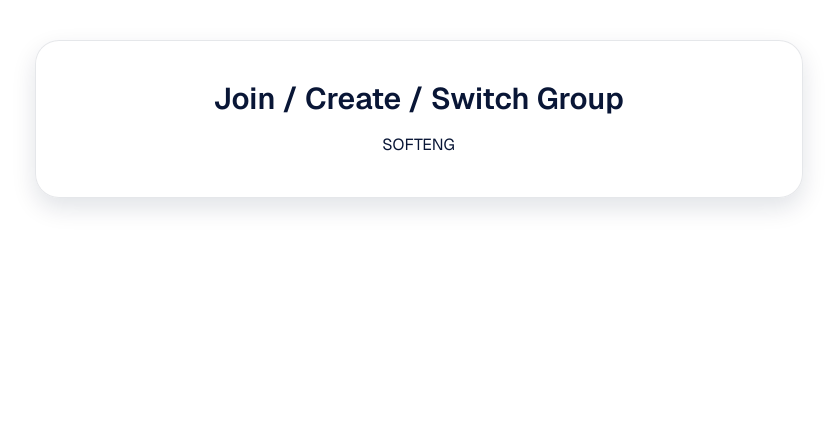
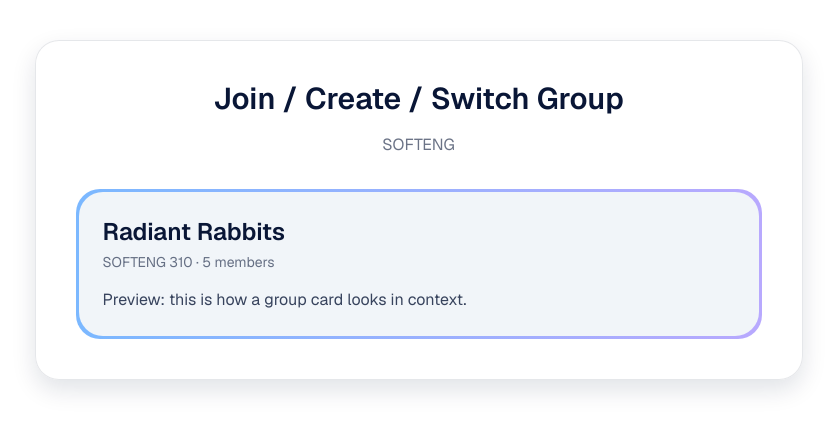
Before and after one commit to UOA-CS732-S1-2026/group-project-radiant-rabbits, a Next.js app: page /join-create-switch-group in a window 1280 px wide. Shown: the top 432 px of the page, without its empty margins (214-1051 px from the left). Built offline with nearby package versions, Linux system fonts and the light colour scheme.

Commit message:
feat(groups): add GroupCard and preview on join-create-switch-group page

```diff
--- a/src/app/(groups)/join-create-switch-group/page.tsx
+++ b/src/app/(groups)/join-create-switch-group/page.tsx
@@ -1,11 +1,29 @@
+import GroupCard from "@/components/ui/GroupCard";
+
 export default function JoinCreateSwitchGroupPage() {
   return (
-    <div className="min-h-screen bg-brand-background px-6 py-10 text-center">
-      <div className="mx-auto max-w-3xl rounded-3xl border border-brand-dark/10 bg-white/90 p-10 shadow-lg">
-        <h1 className="mb-4 text-h2 font-semibold text-brand-dark">
-          Join / Create / Switch Group
-        </h1>
-        <p className="text-body-md text-brand-muted">SOFTENG</p>
+    <div className="min-h-screen bg-brand-background px-6 py-10">
+      <div className="mx-auto w-full max-w-3xl rounded-3xl border border-brand-dark/10 bg-white/90 p-10 shadow-lg">
+        <header className="mb-8 text-center">
+          <h1 className="mb-4 text-h2 font-semibold text-brand-dark">
+            Join / Create / Switch Group
+          </h1>
+          <p className="text-body-md text-brand-dark/60">SOFTENG</p>
+        </header>
+
+        <div className="w-full min-w-0 text-left">
+          <GroupCard>
+            <h2 className="text-h3 font-semibold text-brand-dark">
+              Radiant Rabbits
+            </h2>
+            <p className="mt-1 text-body-sm text-brand-dark/60">
+              SOFTENG 310 · 5 members
+            </p>
+            <p className="mt-4 text-body-md text-brand-dark/80">
+              Preview: this is how a group card looks in context.
+            </p>
+          </GroupCard>
+        </div>
       </div>
     </div>
   );
--- /dev/null
+++ b/src/components/ui/GroupCard.tsx
@@ -0,0 +1,24 @@
+import type { ReactNode } from "react";
+
+interface GroupCardProps {
+  children?: ReactNode;
+  className?: string;
+}
+
+export default function GroupCard({
+  children,
+  className = "",
+}: GroupCardProps) {
+  return (
+    <div
+      className="rounded-2xl p-[3px]"
+      style={{ background: "linear-gradient(to right, #7BB8FF, #B8A9FE)" }}
+    >
+      <div
+        className={`rounded-2xl h-full w-full bg-[#F1F5F9] p-6 ${className}`}
+      >
+        {children}
+      </div>
+    </div>
+  );
+}
--- a/tailwind.config.ts
+++ b/tailwind.config.ts
@@ -2,6 +2,7 @@ import type { Config } from "tailwindcss";
 
 export default {
   content: [
+    "./src/**/*.{js,ts,jsx,tsx}",
     "./app/**/*.{js,ts,jsx,tsx}",
     "./pages/**/*.{js,ts,jsx,tsx}",
     "./components/**/*.{js,ts,jsx,tsx}",
```
